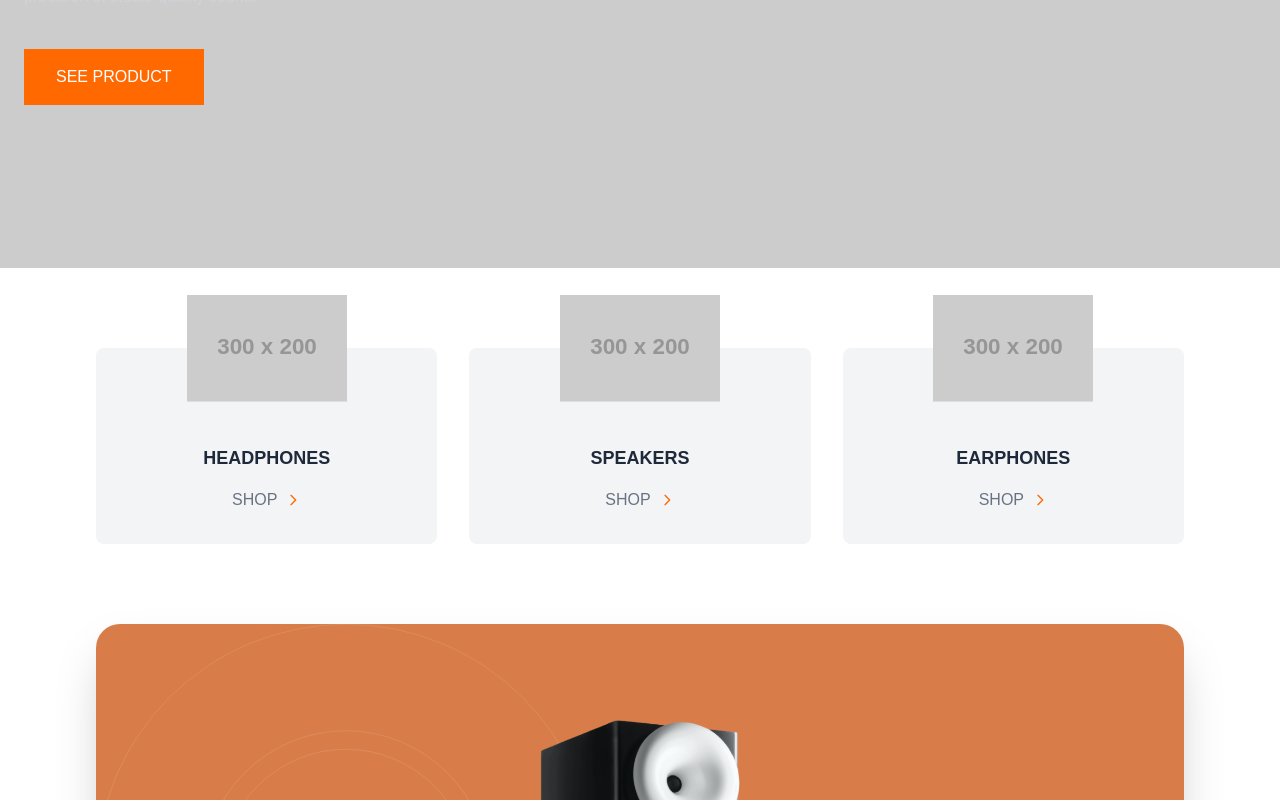
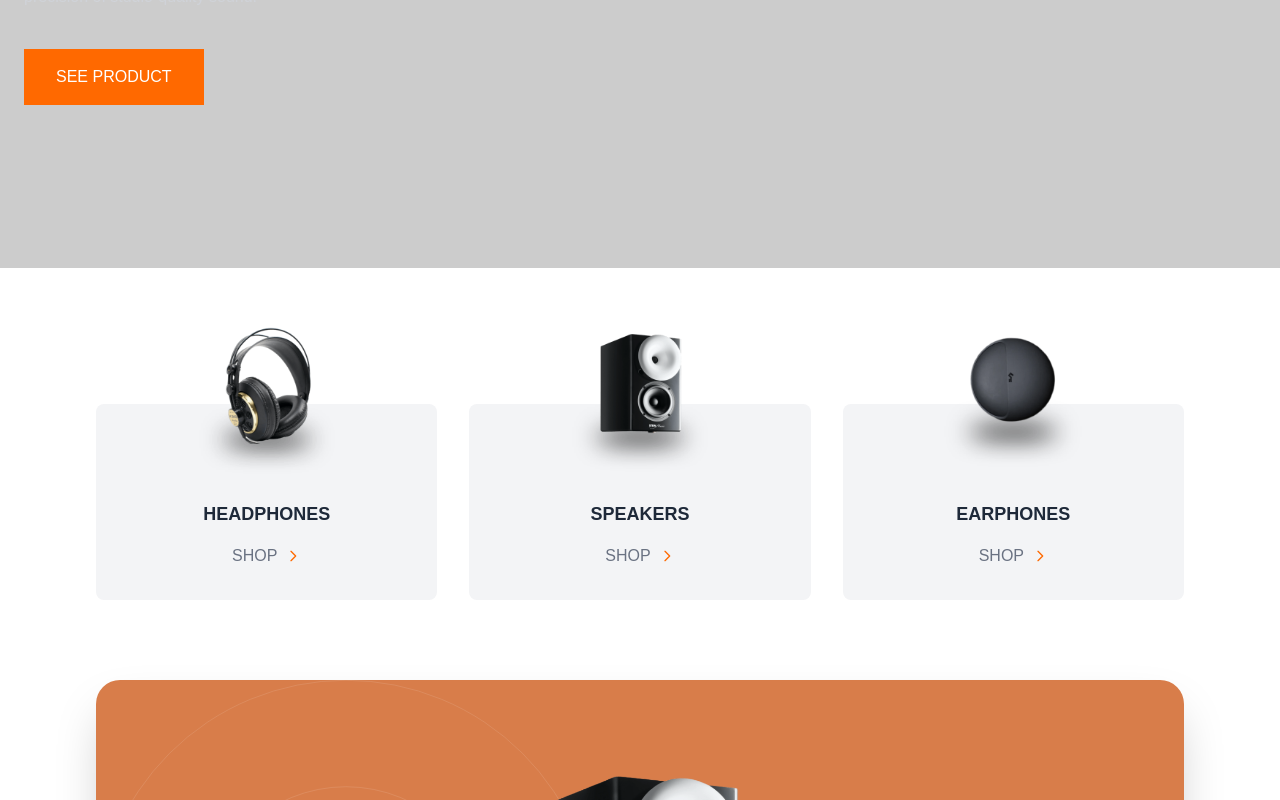
Before and after one commit to Trinity6264/ecomm, a Next.js app: page / in a window 1280 px wide. Shown: the part 523-1323 px from the top of the page. Built offline with nearby package versions, Linux system fonts and the light colour scheme.

Commit message:
Add ProductCategoryCard component and integrate it into HomePage layout

```diff
--- a/src/app/page.tsx
+++ b/src/app/page.tsx
@@ -1,5 +1,6 @@
 'use client'
 import BringingYouTheBestAudio from '@/components/Home/BringingYouTheBestAudio';
+import ProductCategoryCard from '@/components/Home/ProductCategoryCard';
 import YXEarPhones from '@/components/Home/YXEarPhones';
 import ZXNineSpeaker from '@/components/Home/ZXNineSpeaker';
 import ZX7SpeakerShowcase from '@/components/Home/ZXSpeakers';
@@ -327,34 +328,18 @@ const HomePage: FC<HomePageProps> = ({ setPage, setProduct }) => {
   );
 }
 
-interface CategoryCardProps {
-  name: string;
-  image: string;
-  onClick: () => void;
-}
-
-const CategoryCard: FC<CategoryCardProps> = ({ name, image, onClick }) => {
-  return (
-    <div className="relative bg-gray-100 rounded-lg pt-24 pb-8 text-center flex flex-col items-center group">
-      <Image src={image} alt={name} className="absolute top-0 left-1/2 -translate-x-1/2 -translate-y-1/2 w-40 h-auto group-hover:scale-110 transition-transform duration-300" />
-      <h3 className="text-lg font-bold uppercase">{name}</h3>
-      <button onClick={onClick} className="mt-4 text-gray-500 uppercase flex items-center gap-2 group-hover:text-orange-500 transition-colors">
-        Shop <svg className="w-4 h-4 text-orange-500" fill="none" stroke="currentColor" viewBox="0 0 24 24" xmlns="http://www.w3.org/2000/svg"><path strokeLinecap="round" strokeLinejoin="round" strokeWidth="2" d="M9 5l7 7-7 7"></path></svg>
-      </button>
-    </div>
-  );
-}
 
 interface CategoryLinksSectionProps {
   setPage: (page: string) => void;
 }
+
 const CategoryLinksSection: FC<CategoryLinksSectionProps> = ({ setPage }) => {
   return (
     <section className="py-20 px-6 md:px-24 container mx-auto">
       <div className="grid grid-cols-1 md:grid-cols-3 gap-8">
-        <CategoryCard name="Headphones" image="https://placehold.co/300x200/f1f1f1/000?text=Headphones" onClick={() => setPage('category-headphones')} />
-        <CategoryCard name="Speakers" image="https://placehold.co/300x200/f1f1f1/000?text=Speakers" onClick={() => setPage('category-speakers')} />
-        <CategoryCard name="Earphones" image="https://placehold.co/300x200/f1f1f1/000?text=Earphones" onClick={() => setPage('category-earphones')} />
+        <ProductCategoryCard name="Headphones" image="/assets/shared/desktop/image-category-thumbnail-headphones.png" onClick={() => setPage('category-headphones')} />
+        <ProductCategoryCard name="Speakers" image="/assets/shared/desktop/image-category-thumbnail-speakers.png" onClick={() => setPage('category-speakers')} />
+        <ProductCategoryCard name="Earphones" image="/assets/shared/desktop/image-category-thumbnail-earphones.png" onClick={() => setPage('category-earphones')} />
       </div>
     </section>
   );
--- /dev/null
+++ b/src/components/Home/ProductCategoryCard.tsx
@@ -0,0 +1,24 @@
+import Image from "next/image"
+import { FC } from "react";
+
+
+interface CategoryCardProps {
+    name: string;
+    image: string;
+    onClick: () => void;
+}
+
+
+const ProductCategoryCard:FC<CategoryCardProps> = ({ name, image, onClick }) => {
+  return (
+      <div className="relative bg-gray-100 rounded-lg pt-24 pb-8 mt-14 text-center flex flex-col items-center group">
+          <Image src={image} width={100} height={100} alt={name} className="absolute top-0 left-1/2 -translate-x-1/2 -translate-y-1/2 w-40 h-auto group-hover:scale-110 transition-transform duration-300" />
+          <h3 className="text-lg font-bold uppercase">{name}</h3>
+          <button onClick={onClick} className="mt-4 text-gray-500 uppercase flex items-center gap-2 group-hover:text-orange-500 transition-colors">
+              Shop <svg className="w-4 h-4 text-orange-500" fill="none" stroke="currentColor" viewBox="0 0 24 24" xmlns="http://www.w3.org/2000/svg"><path strokeLinecap="round" strokeLinejoin="round" strokeWidth="2" d="M9 5l7 7-7 7"></path></svg>
+          </button>
+      </div>
+  )
+}
+
+export default ProductCategoryCard
```
